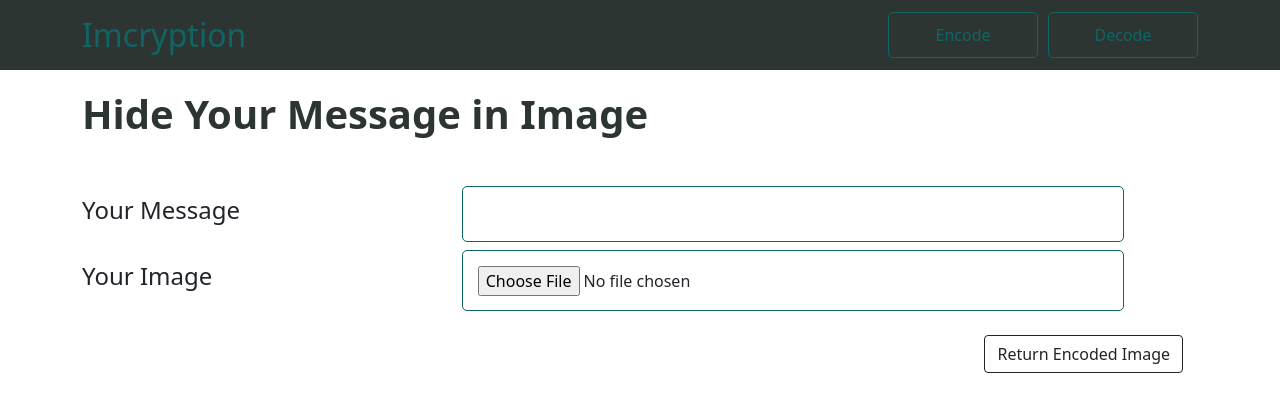
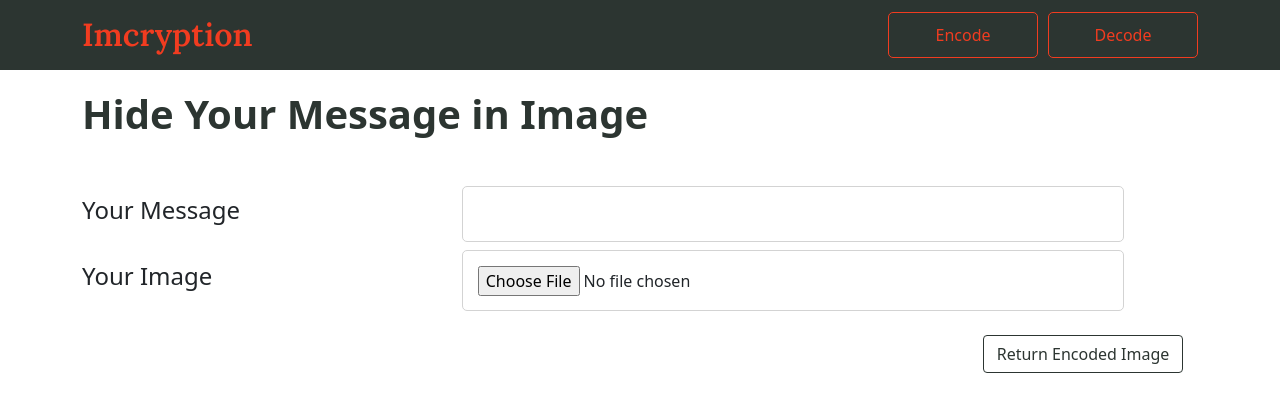
Before and after one commit to sharjeel-193/Imcryption-, a Flask app: page /encode in a window 1280 px wide. Shown: the top 420 px of the page. Run offline with Flask 2, Linux system fonts and the light colour scheme.

Commit message:
Some Styling Changes

```diff
--- a/static/styles/main.css
+++ b/static/styles/main.css
@@ -1,7 +1,7 @@
 
 :root{
     --primary-color: #2C3531;
-    --secondary-color: #116466;
+    --secondary-color: #F13C20;
 }
 .top-bar{
     background-color: var(--primary-color);
@@ -10,6 +10,12 @@
 .brand-name{
     color: var(--secondary-color);
     text-decoration: none;
+    font-weight: 800;
+    font-family: Lora;
+}
+.brand-name:hover{
+    color: var(--secondary-color);
+    text-shadow: 5px 2px 2px black;
 }
 .menu-list-desktop{
     display: flex;
@@ -39,21 +45,24 @@
         width: 150px;
         padding: 10px;
         margin: 10px 0 10px 10px;
+
     }
 }
 .menu-item:hover{
     color: var(--primary-color);
-    background-color: white;
+    background-color: var(--secondary-color);
+    font-weight: 800;
+    text-shadow: 1px 1px 2px white;
 }
 
 .nav-icons{
-    color: white;
+    color: var(--secondary-color);
     cursor: pointer;
     padding: 10px;
     border-radius: 50%;
 }
 .nav-icons:hover{
-    background-color: #116466;
+    background-color: black;
 }
 .page-title{
     color: var(--primary-color);
@@ -66,6 +75,25 @@
 .form-input{
     width: 90%;
     padding: 2%;
-    border: 1px solid var(--secondary-color);
+    border: 1px solid lightgray;
     border-radius: 5px;
 }
+.form-input:hover{
+    border: 1px solid var(--secondary-color);
+    outline: none;
+}
+.form-input:focus{
+    border: 1px solid var(--primary-color);
+    outline: none;
+}
+.form-btn{
+    border: 1px solid var(--primary-color);
+    color: var(--primary-color);
+    width: 200px;
+}
+.form-btn:hover{
+    background-color: var(--primary-color);
+    color: var(--secondary-color);
+    font-weight: 600;
+    text-shadow: 1px 1px 1px black;
+}
--- a/templates/base.html
+++ b/templates/base.html
@@ -13,6 +13,10 @@
     <link rel="stylesheet" href="https://cdnjs.cloudflare.com/ajax/libs/font-awesome/6.0.0-beta3/css/all.min.css" integrity="sha512-Fo3rlrZj/k7ujTnHg4CGR2D7kSs0v4LLanw2qksYuRlEzO+tcaEPQogQ0KaoGN26/zrn20ImR1DfuLWnOo7aBA==" crossorigin="anonymous" referrerpolicy="no-referrer" />
     <!-- JQuery -->
     <script src="https://ajax.googleapis.com/ajax/libs/jquery/3.5.1/jquery.min.js"></script>
+    <!--Fonts-->
+    <link rel="preconnect" href="https://fonts.googleapis.com">
+    <link rel="preconnect" href="https://fonts.gstatic.com" crossorigin>
+    <link href="https://fonts.googleapis.com/css2?family=Lora:wght@600&display=swap" rel="stylesheet">
     <title>
         {% block title %}
 
--- a/templates/decode.html
+++ b/templates/decode.html
@@ -29,7 +29,7 @@
                 </div>
             </div>
             <div class="my-4" style="text-align: right; margin-right: 15px;">
-                <button type="submit" class="btn btn-outline-dark" id="send">Return Hidden Message</button>
+                <button type="submit" class="btn form-btn" id="send">Return Hidden Message</button>
             </div>
         </form>
         {% if hidMsg %}
--- a/templates/encode.html
+++ b/templates/encode.html
@@ -37,14 +37,14 @@
                 </div>
             </div>
             <div class="my-4" style="text-align: right; margin-right: 15px;">
-                <button type="submit" class="btn btn-outline-dark" id="send">Return Encoded Image</button>
+                <button type="submit" class="btn form-btn" id="send">Return Encoded Image</button>
             </div>
         </form>
         {% if newFile %}
             <h2 class="page-title">
                 Encoded Image
             </h2>
-            <a href="{{ url_for('download', filename=newFile) }}" class="btn btn-outline-dark">Download</a>
+            <!-- <a href="{{ url_for('download', filename=newFile) }}" class="btn btn-outline-dark">Download</a> -->
             <img src="{{ url_for('display_image', filename=newFile) }}" class="img-fluid my-4">
         {% endif %}
     </div>
```
